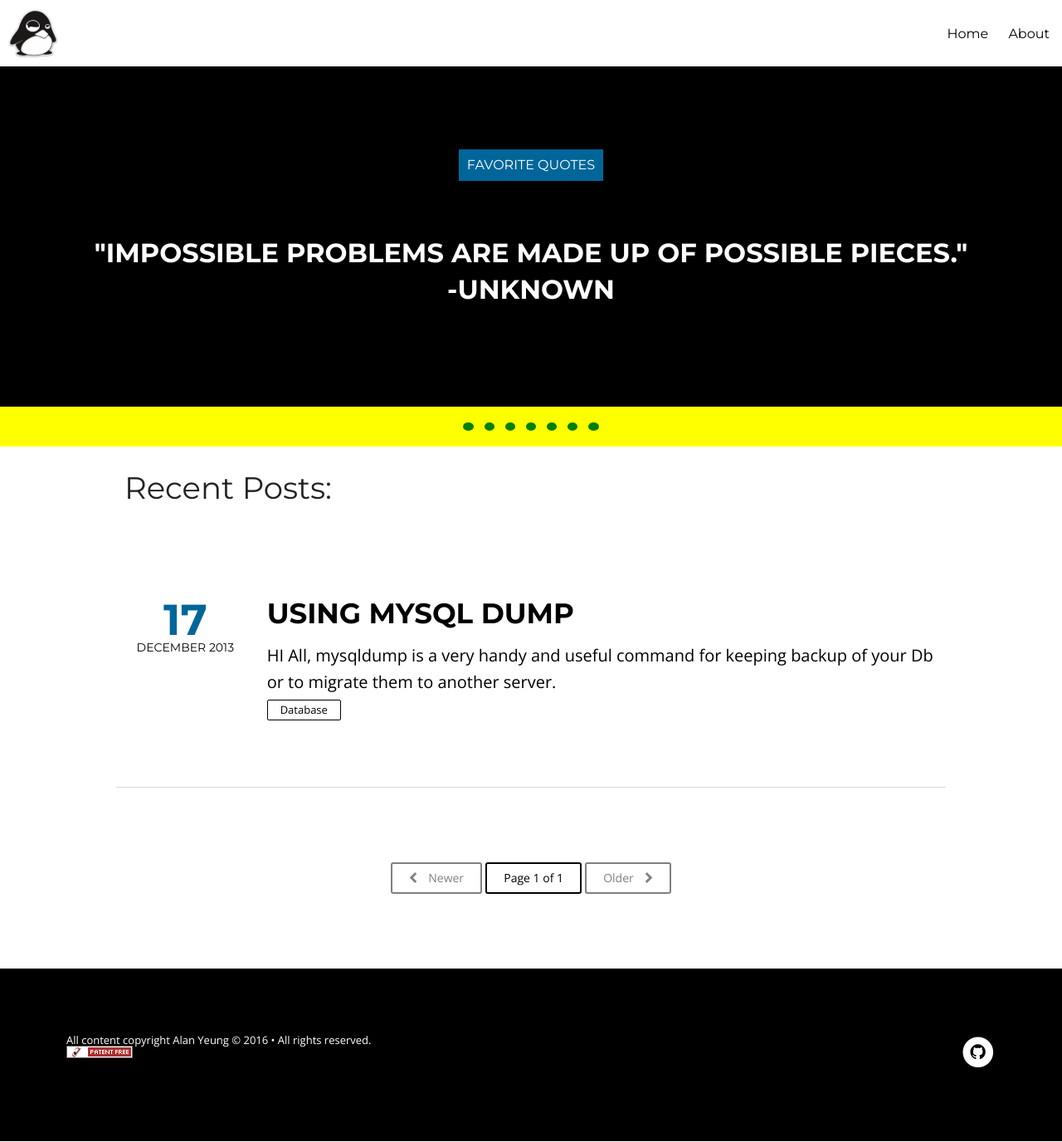
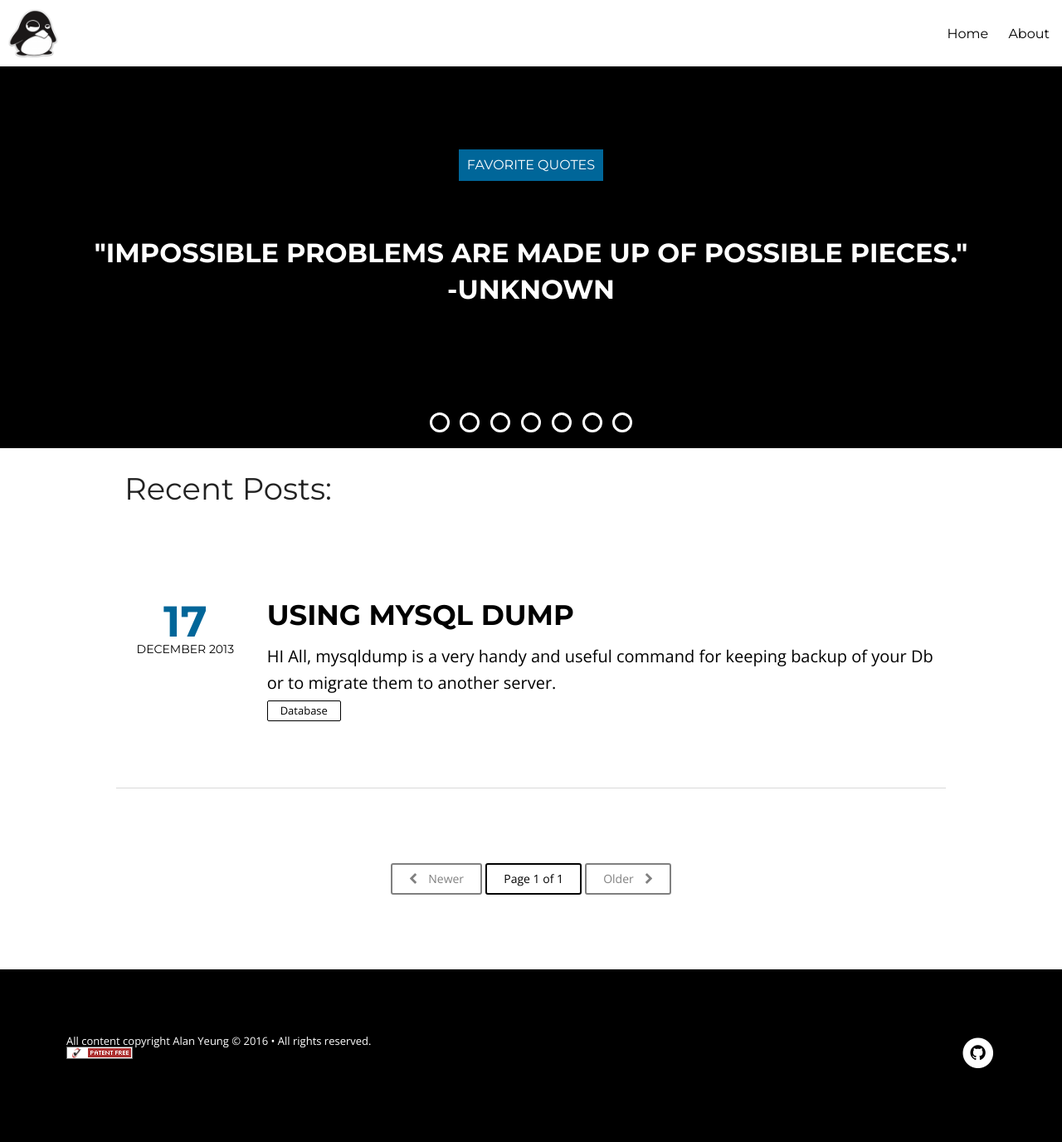
Before and after one commit to yeungalan0/yeungalan0.github.io, a Jekyll site: the page built from index.html, in a window 1280 px wide. Shown: the whole page at 83% size. Built offline with Jekyll 4.4.1, drawn with Linux system fonts in a browser that asks for light colours; nearby versions of some CDN libraries; the list of posts is cut into pages by our own code.

Commit message:
Changed buttons from <div> to <p> for portability and changed color scheme of the buttons and container.

```diff
--- a/_layouts/home.html
+++ b/_layouts/home.html
@@ -42,7 +42,7 @@
       <h2 id="quote" data-current="0"></h2>
     </div>
     <!-- Buttons are automatically added on load based on the number of quotes in quotes.txt -->
-    <div class="button-container"></div>
+    <div class="buttons-container"></div>
 
 </header>
 
--- a/assets/css/style.css
+++ b/assets/css/style.css
@@ -202,7 +202,7 @@ main, .notepad-share-icons, .notepad-disqus {
       font-weight: 700; } }
   @media only screen and (min-width: 90em) {
     .notepad-site-head .notepad-site-head-content h1 {
-      padding-top: 10.3125rem; }
+      padding-top: 5rem; }
     .notepad-site-head .notepad-site-head-content h2 {
       font-size: 5rem;
       padding-bottom: 10.3125rem; } }
@@ -211,7 +211,7 @@ main, .notepad-share-icons, .notepad-disqus {
       padding-top: 6.5rem; }
     .notepad-site-head .notepad-site-head-content h2 {
       font-size: 6.25rem;
-      padding-bottom: 12.5rem; } }
+      padding-bottom: 5rem; } }
 
 .notepad-content .notepad-index-post {
   visibility: hidden;
@@ -1074,28 +1074,29 @@ img.mfp-img {
   left: 150px;
   top: 20px;
 }
-.button-container {
+.buttons-container {
+    width: 100%;
     display: flex;
+    position: relative;
+    padding-bottom: 1%;
     justify-content: center;
-    padding:1%;
-    background-color: yellow;
-    width: 100%;
-    position: relative;
+    background-color: black;
 }
 .round-button {
     align-self: center;
-    float: left;
-    width: 2%;
-    padding: .5%;
+    background-color: black;
+    border: 3px solid white;
+    height:1.5em;
+    width:1.5em;
+    /* Overide margin bottom given to <p> tags */
+    margin-bottom: 0rem;
+    -webkit-border-radius:75px;
+    -moz-border-radius:75px;
 }
-.round-button-circle {
-    width: 100%;
-    height:0;
-    border-radius: 50%;
-    border:5px solid green;
-      background: white;
+.button-container {
+    padding:.5%;
 }
-.round-button-circle:hover {
+.round-button:hover {
     box-shadow: 0 0 8px rgba(81, 203, 238, 1);
 }
 #quote {
--- a/assets/js/quotes.js
+++ b/assets/js/quotes.js
@@ -37,7 +37,7 @@ function addButtons() {
 	var lines = data.split("\n");
 	//Account for the "" found at the end of the array with a -1
 	for (var i = 0; i < lines.length - 1; i++) {
-	    $(".button-container").append('<div class="round-button" onClick="getQuote(' + i + ')"><div class="round-button-circle"></div></div>');
+	    $(".buttons-container").append('<div class="button-container"><p class="round-button" onClick="getQuote(' + i + ')"></p></div>');
 	}
     })
 }
```
